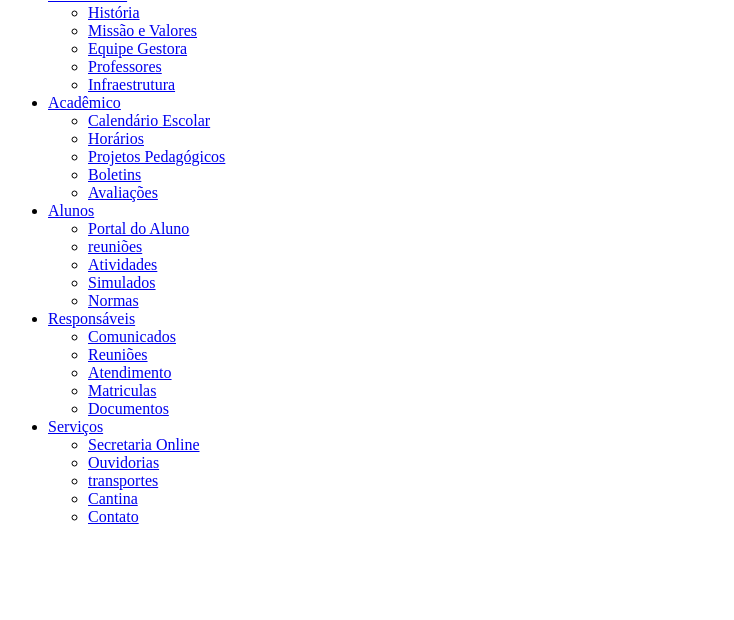
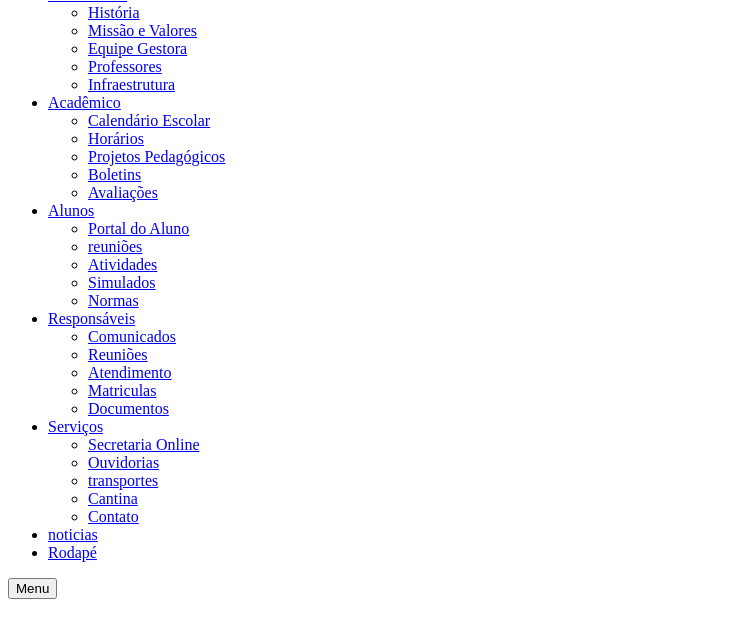
Before and after one commit to geovana40/SitePonciano, a plain HTML site: page index.html in a window 1280 px wide. Shown: the part 180-800 px from the top of the page, without its empty margins (0-734 px from the left). Drawn offline with Linux system fonts and the light colour scheme.

Commit message:
alteração

```diff
--- a/index.html
+++ b/index.html
@@ -81,8 +81,11 @@
                     </ul>
                 </li>
 
+                  <li><a href="#noticias">noticias</a></li>
+                  <li><a href="#rodape">Rodapé</a></li>
+            </ul>
 
-            </ul>
+            <button id="btn-menu" class="btn-menu">Menu</button>
         </nav>
     </header>
 </body>
```
